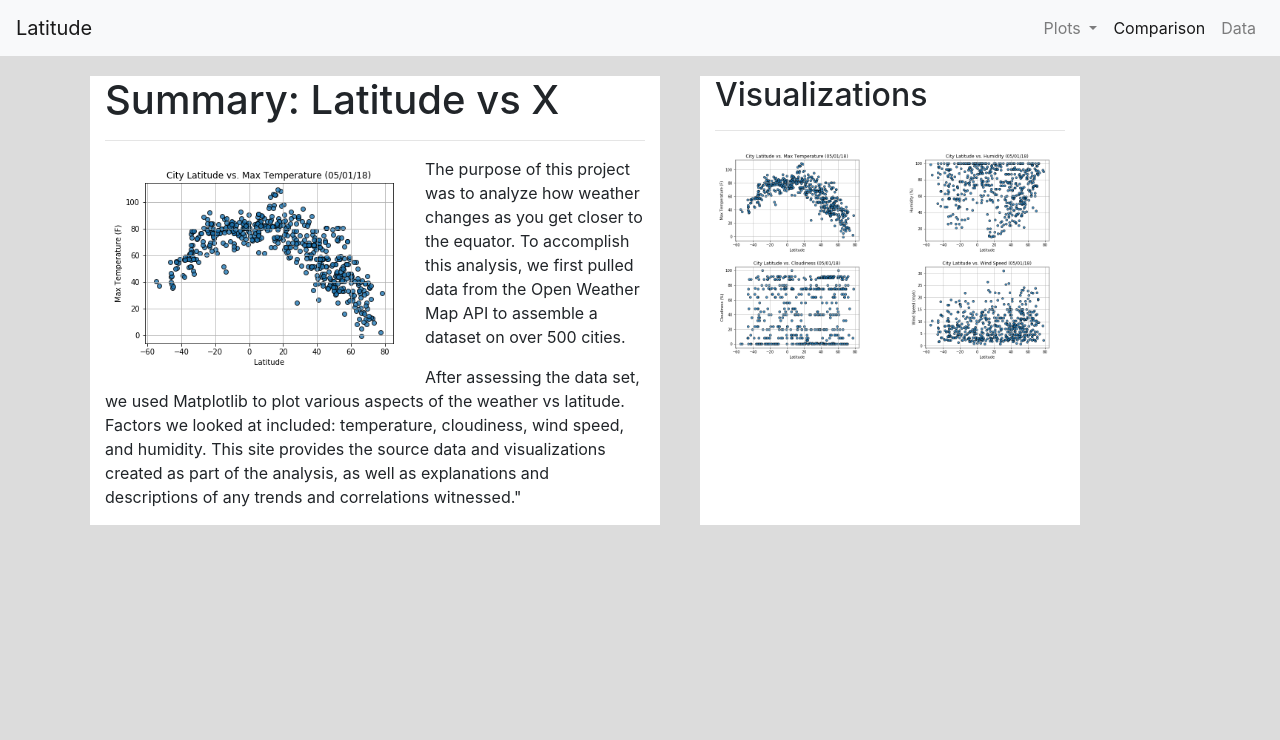
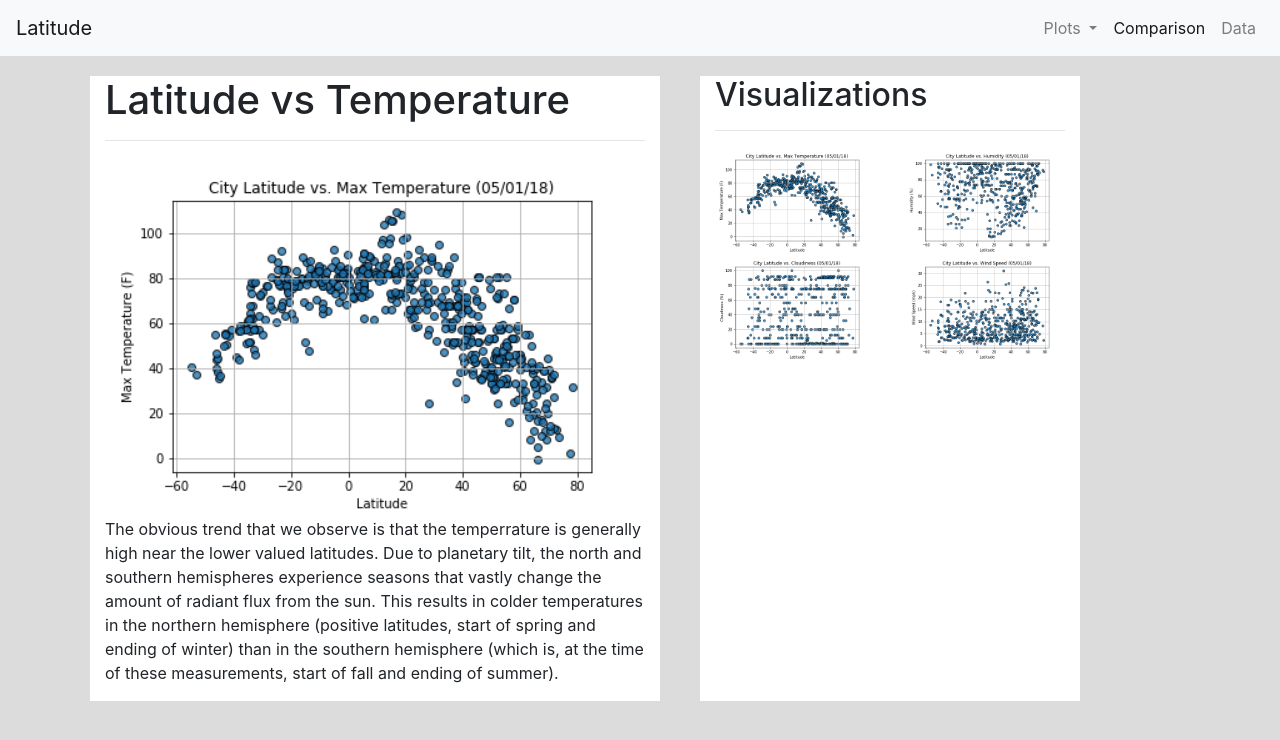
Before and after one commit to paulgarias/webdashboardhw10, a plain HTML site: page maxtemp.html in a window 1280 px wide. Drawn offline with nearby package versions, Linux system fonts and the light colour scheme.

Commit message:
modified the html files.

```diff
--- a/maxtemp.html
+++ b/maxtemp.html
@@ -55,11 +55,10 @@ button {
 <div class="container">
 	<div class="row">
 		<div class="col-6" style="background-color:#ffffff;margin: 20px;">
-			<h1> Summary: Latitude vs X </h1>
+			<h1> Latitude vs Temperature </h1>
 			<hr>
-			<img src="output_data/Fig1.png" style="float:left;width:320px">
-			<p> The purpose of this project was to analyze how weather changes as you get closer to the equator. To accomplish this analysis, we first pulled data from the Open Weather Map API to assemble a dataset on over 500 cities. </p>
-			<p> After assessing the data set, we used Matplotlib to plot various aspects of the weather vs latitude. Factors we looked at included: temperature, cloudiness, wind speed, and humidity. This site provides the source data and visualizations created as part of the analysis, as well as explanations and descriptions of any trends and correlations witnessed."
+			<img src="output_data/Fig1.png" style="width:100%">
+			<p> The obvious trend that we observe is that the temperrature is generally high near the lower valued latitudes. Due to planetary tilt, the north and southern hemispheres experience seasons that vastly change the amount of radiant flux from the sun. This results in colder temperatures in the northern hemisphere (positive latitudes, start of spring and ending of winter) than in the southern hemisphere (which is, at the time of these measurements, start of fall and ending of summer). </p>
 		</div>
 		<div class="col-4" style="background-color:#ffffff; margin: 20px;">
 			<h2> Visualizations </h2>
```
Also changed, not shown: cloudiness.html (+2 -4 lines), humidity.html (+2 -4 lines), windspeed.html (+2 -4 lines).
